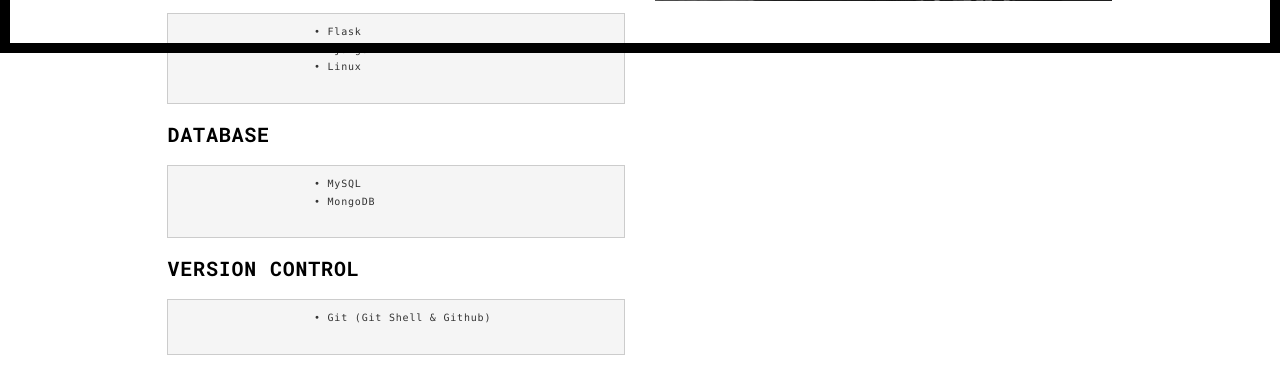
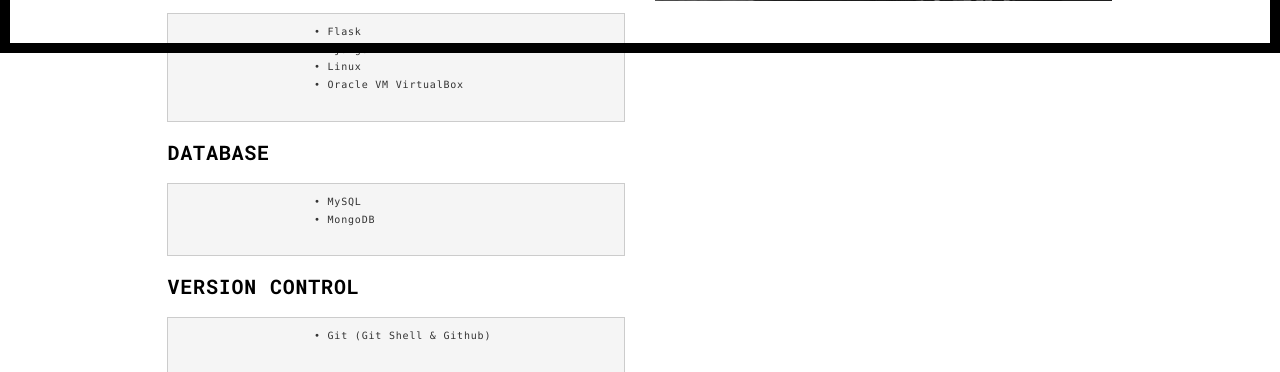
Before and after one commit to typenuke/portfo, a Flask app: page /about.html in a window 1280 px wide. Shown: the part 747-1119 px from the top of the page. Run offline with Flask 2, Linux system fonts and the light colour scheme; some libraries are stand-ins or nearby versions.

Commit message:
update about

```diff
--- a/templates/about.html
+++ b/templates/about.html
@@ -85,6 +85,7 @@
                     • Flask
                     • Django
                     • Linux
+                    • Oracle VM VirtualBox
                   </pre>
                   <h3>DATABASE</h3>
                   <pre>
```
